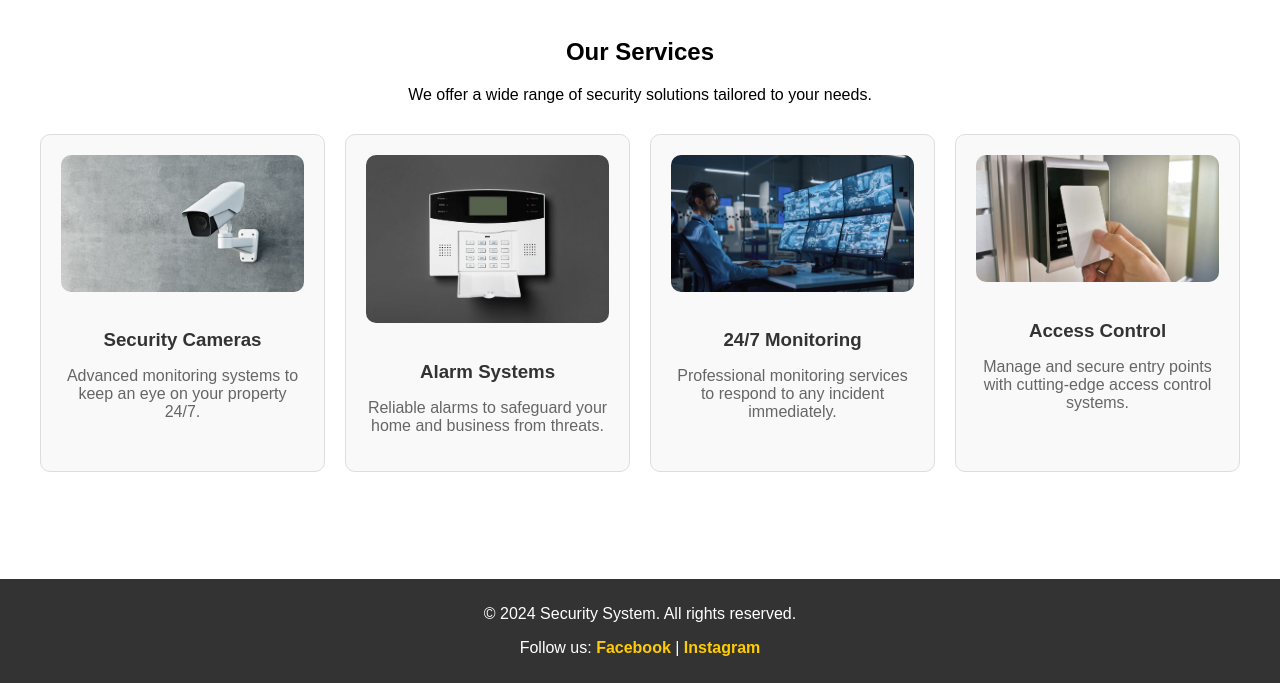
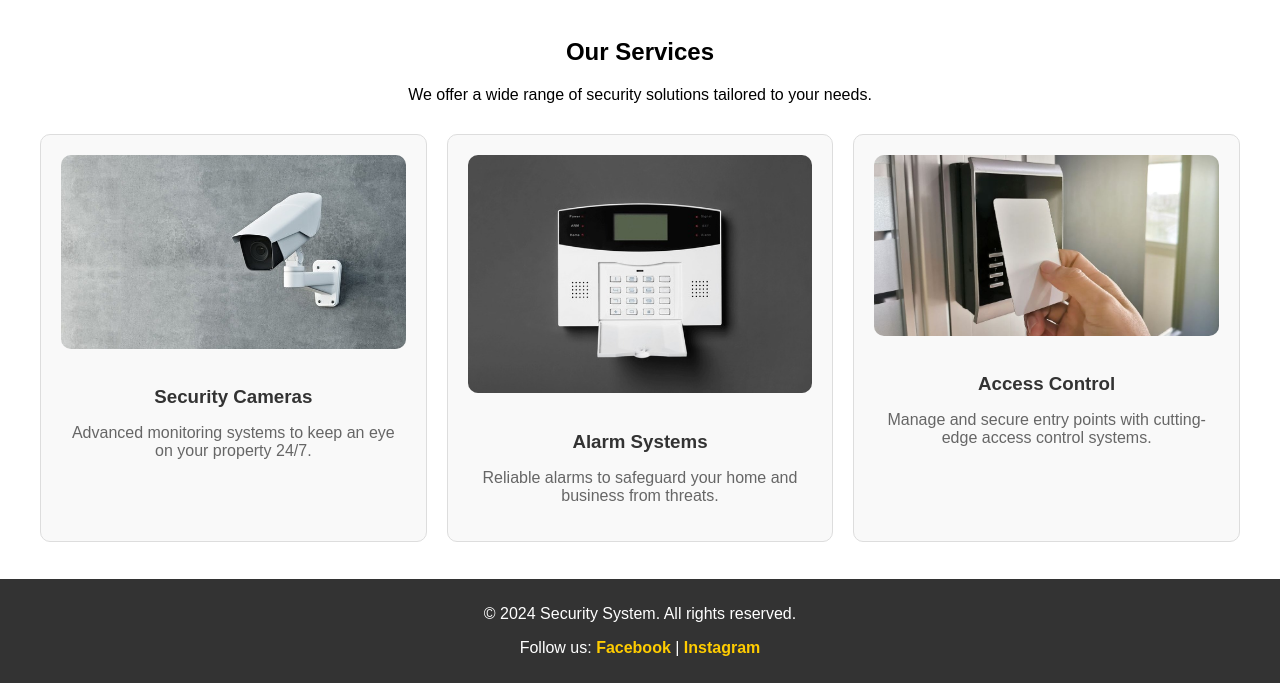
Before and after one commit to lefterisathe/SecuritySystemSite, a plain HTML site: page services.html in a window 1280 px wide. Shown: the part 117-800 px from the top of the page. Drawn offline with Linux system fonts and the light colour scheme.

Commit message:
Update services.html

```diff
--- a/services.html
+++ b/services.html
@@ -35,11 +35,6 @@
                     <p>Reliable alarms to safeguard your home and business from threats.</p>
                 </div>
                 <div class="service-item">
-                    <img src="images/monitoring.jpg" alt="24/7 Monitoring">
-                    <h3>24/7 Monitoring</h3>
-                    <p>Professional monitoring services to respond to any incident immediately.</p>
-                </div>
-                <div class="service-item">
                     <img src="images/access.jpg" alt="Access Control">
                     <h3>Access Control</h3>
                     <p>Manage and secure entry points with cutting-edge access control systems.</p>
```
